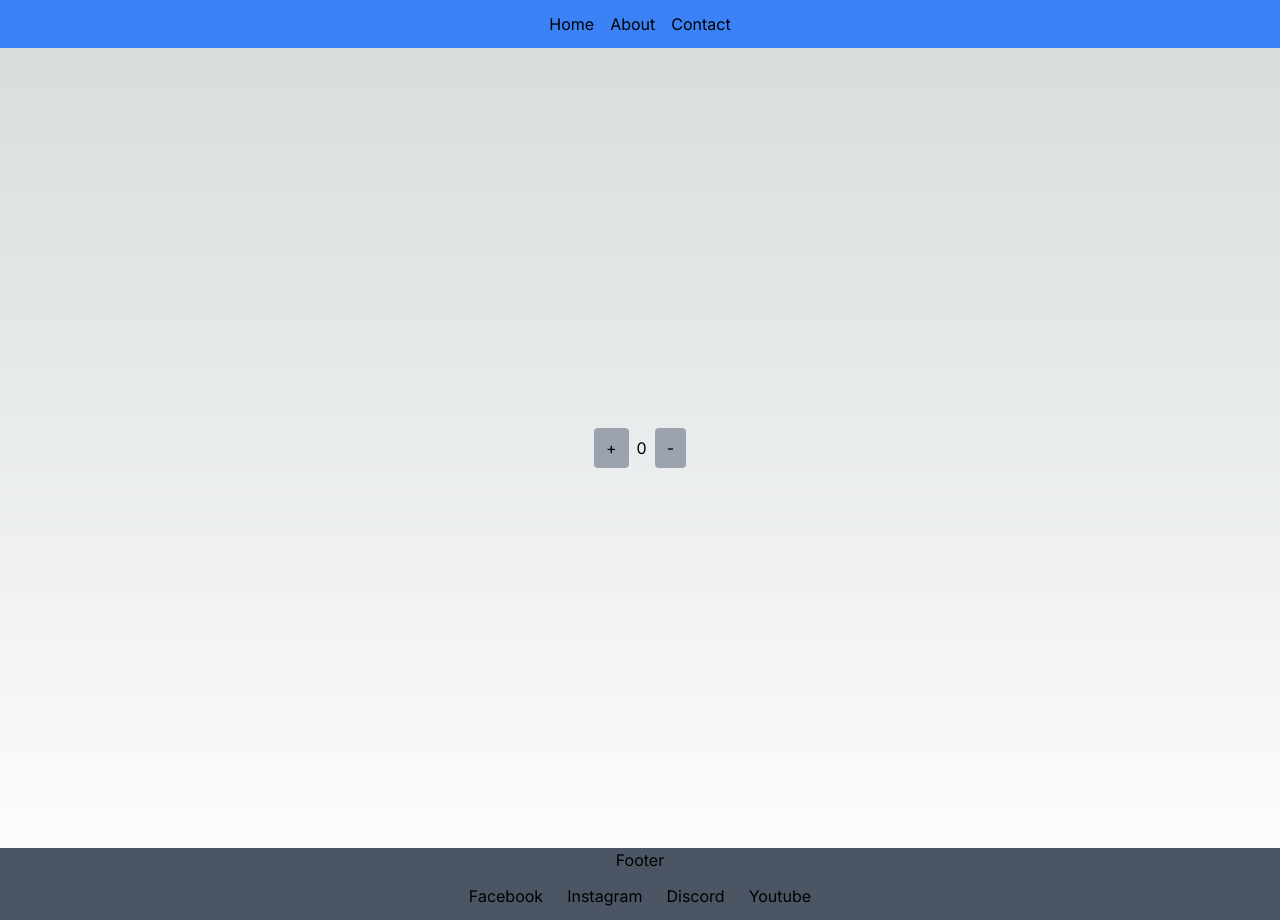
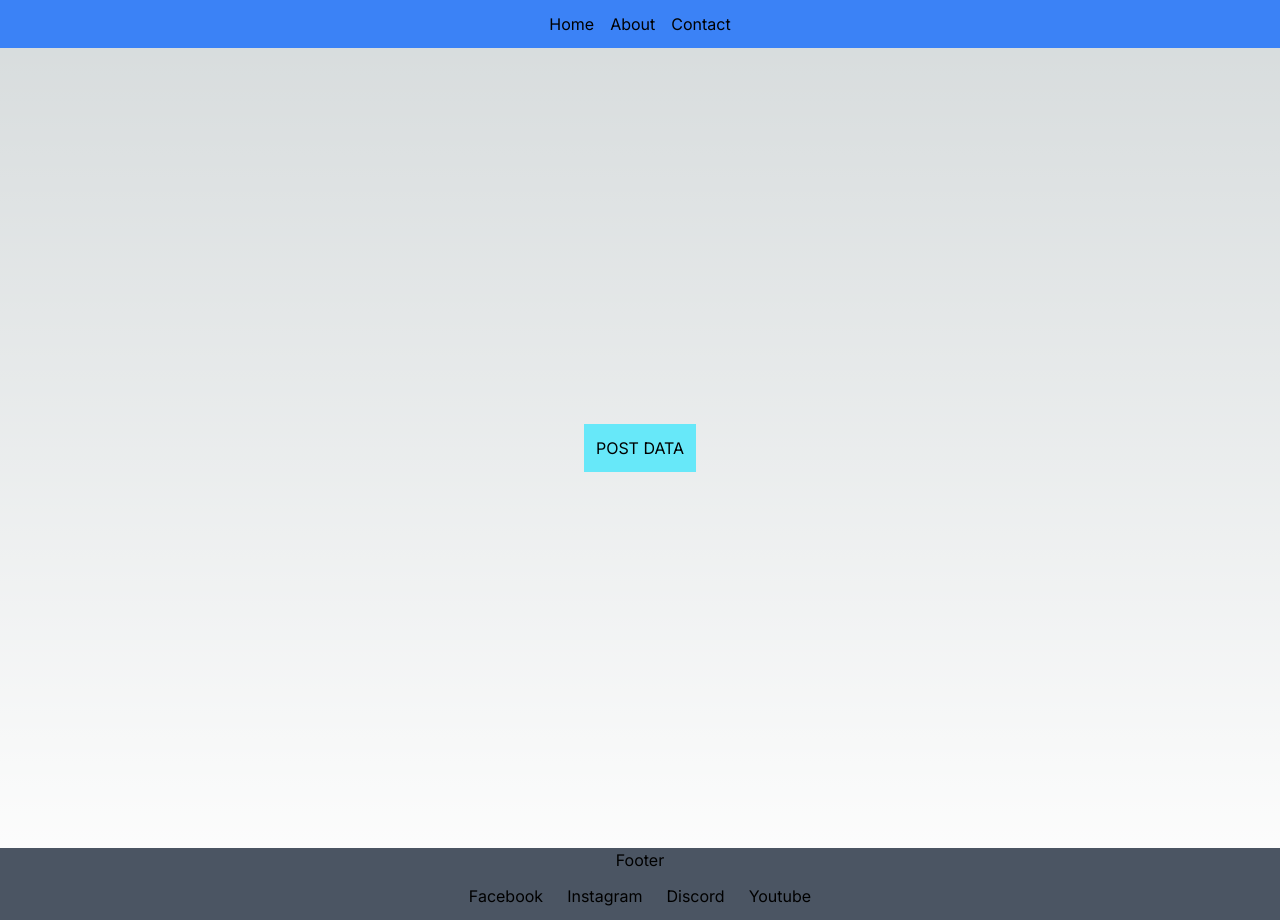
Before and after one commit to rudalkunwar/next-letsgooo, a Next.js app: page /home in a window 1280 px wide. Built offline with nearby package versions, Linux system fonts and the light colour scheme.

Commit message:
little server

```diff
--- /dev/null
+++ b/app/api/add/route.js
@@ -0,0 +1,23 @@
+// Import the express module
+const express = require('express');
+
+// Create an Express application instance
+const app = express();
+app.use(cors());
+
+
+app.post('/add',(req,res)=>{
+    res.json({
+        success: true,
+        data: 'hello'
+      });
+})
+
+
+// Define the port
+const PORT = process.env.PORT || 4000; // Use port 4000 instead of 3000
+
+// Start the Express server
+app.listen(PORT, () => {
+  console.log(`Express server is listening on port ${PORT}`);
+});
--- /dev/null
+++ b/app/axios/Axios.js
@@ -0,0 +1,7 @@
+import axios from 'axios';
+
+const api = axios.create({
+  baseURL: 'http://localhost:4000',
+});
+
+export default api;
--- a/app/home/page.jsx
+++ b/app/home/page.jsx
@@ -1,6 +1,7 @@
 "use client";
 import React from "react";
 import { useState } from "react";
+import api from "../axios/Axios";
 
 function Page() {
   const [count, setCount] = useState(0);
@@ -13,9 +14,23 @@ function Page() {
     setCount(prevCount => prevCount - 1);
   };
 
+  const sendData=()=>{
+    const data = {
+      "name":"aakash",
+      "Age":"21",
+      "faculty":"bca",
+      "Address":"dalldale"
+    }
+    const result = api.post('/add',data);
+    result.then(response=>{
+      console.log(response.data);
+    }).then(e=>console.log(e));
+
+  }
+
   return (
     <div className="h-screen flex items-center justify-center">
-      <div>
+      {/* <div>
         <button className="bg-gray-400 px-3 py-2 mx-2 rounded" onClick={inc}>
           +
         </button>
@@ -23,6 +38,10 @@ function Page() {
         <button className="bg-gray-400 px-3 py-2 mx-2 rounded" onClick={dec}>
           -
         </button>
+      </div> */}
+
+      <div className="bg-cyan-300">
+        <button className="p-3 text-black" onClick={sendData}>POST DATA</button>
       </div>
     </div>
   );
--- a/package.json
+++ b/package.json
@@ -10,6 +10,8 @@
   },
   "dependencies": {
     "axios": "^1.6.7",
+    "cors": "^2.8.5",
+    "express": "^4.18.3",
     "next": "14.1.0",
     "react": "^18",
     "react-dom": "^18"
```
Also changed, not shown: 1 other file (tests, documents, lock files or other folders).
